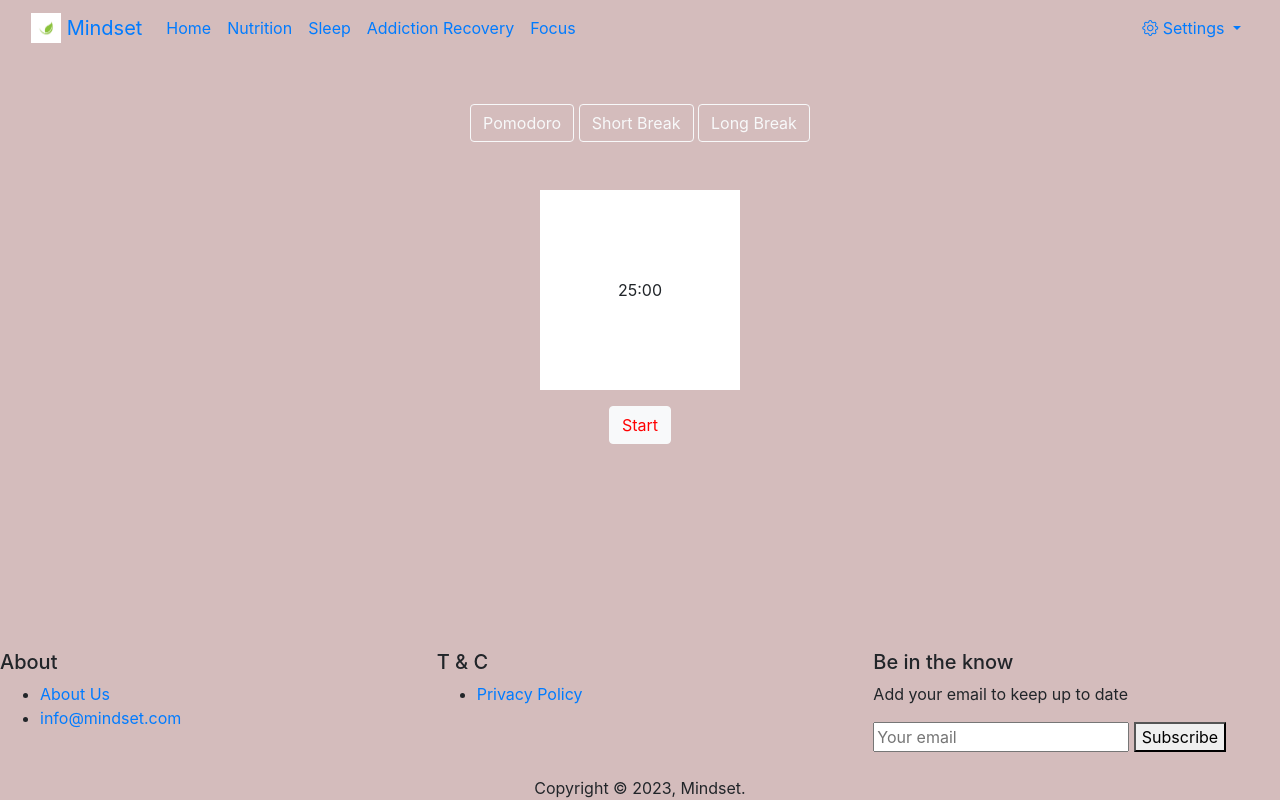
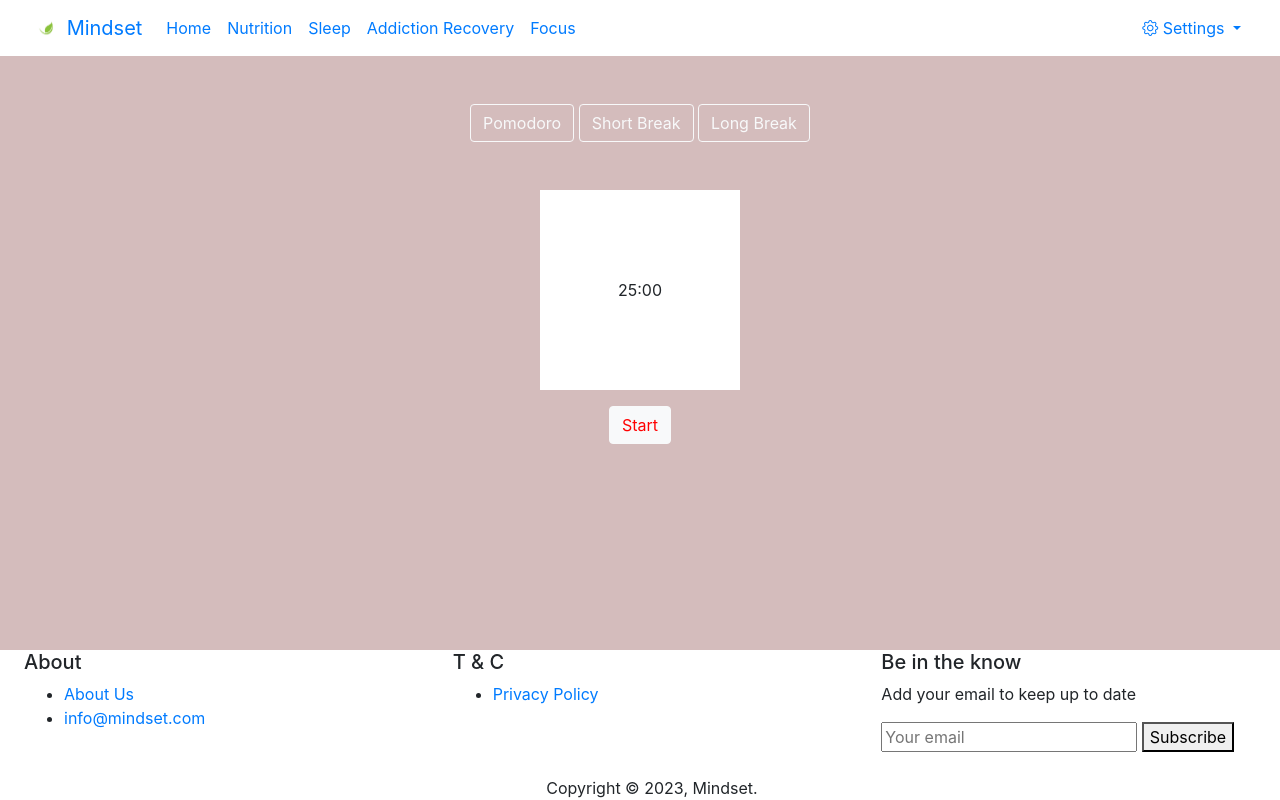
Before and after one commit to arif-syr/mindset, a website: page public/pages/pomodoro.html in a window 1280 px wide. Drawn offline with nearby package versions, Linux system fonts and the light colour scheme.

Commit message:
Header and Footer design

```diff
--- a/public/pages/footer.html
+++ b/public/pages/footer.html
@@ -13,7 +13,7 @@
     <link href='https://fonts.googleapis.com/css?family=Alex Brush' rel='stylesheet'>
 </head>
 
-<footer>
+<footer class="pl-4">
     <div class="row">
         <div class="col">
             <h5>About</h5>
--- a/public/pages/pomodoro.html
+++ b/public/pages/pomodoro.html
@@ -4,7 +4,8 @@
 <head>
     <meta charset="utf-8">
     <meta name="viewport" content="width=device-width, initial-scale=1">
-    <title>Pomodoro Timer</title>
+    <link rel="icon" href="/images/leaf.png">
+    <title>Pomodoro | Mindset</title>
     <script src="https://ajax.googleapis.com/ajax/libs/jquery/3.5.1/jquery.min.js"></script>
     <link rel="stylesheet" href="https://stackpath.bootstrapcdn.com/bootstrap/4.3.1/css/bootstrap.min.css">
     <link rel="stylesheet" href="https://cdn.jsdelivr.net/npm/bootstrap-icons@1.10.3/font/bootstrap-icons.css">
--- a/public/styles/final.css
+++ b/public/styles/final.css
@@ -1,6 +1,14 @@
 html {
     height: 100%;
-  }
+}
+
+.navbar{
+    background-color: #ffffff !important;
+}
+
+footer {
+    background-color: #ffffff;
+}
 
 body {
     min-height: 100%;
```
Also changed, not shown: public/pages/addiction.html (+2 -1 lines), public/pages/dashboard.html (+2 -1 lines), public/pages/focus.html (+1 -1 lines), public/pages/login.html (+2 -2 lines), public/pages/nutrition.html (+2 -1 lines), public/pages/register.html (+2 -2 lines).
